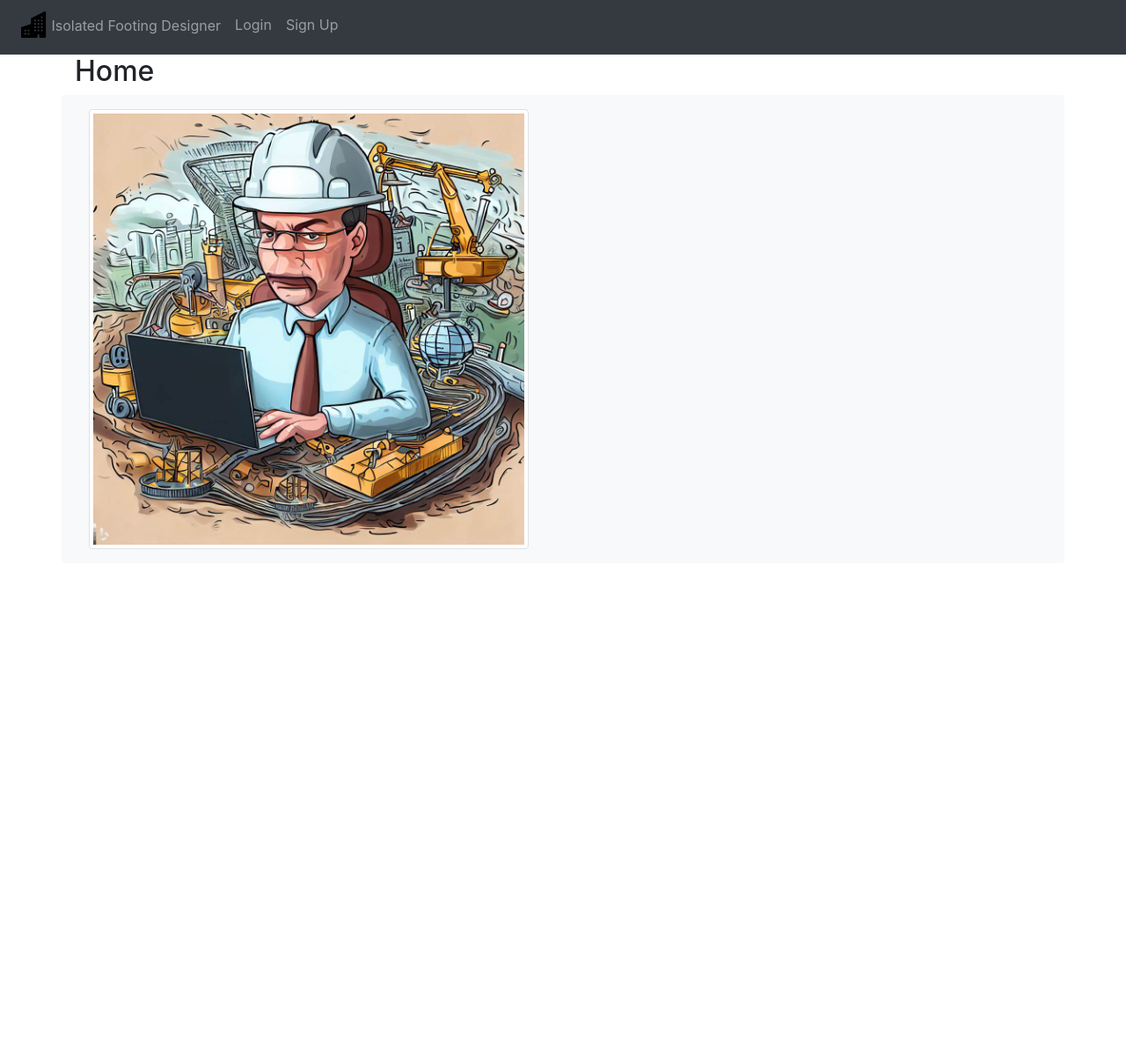
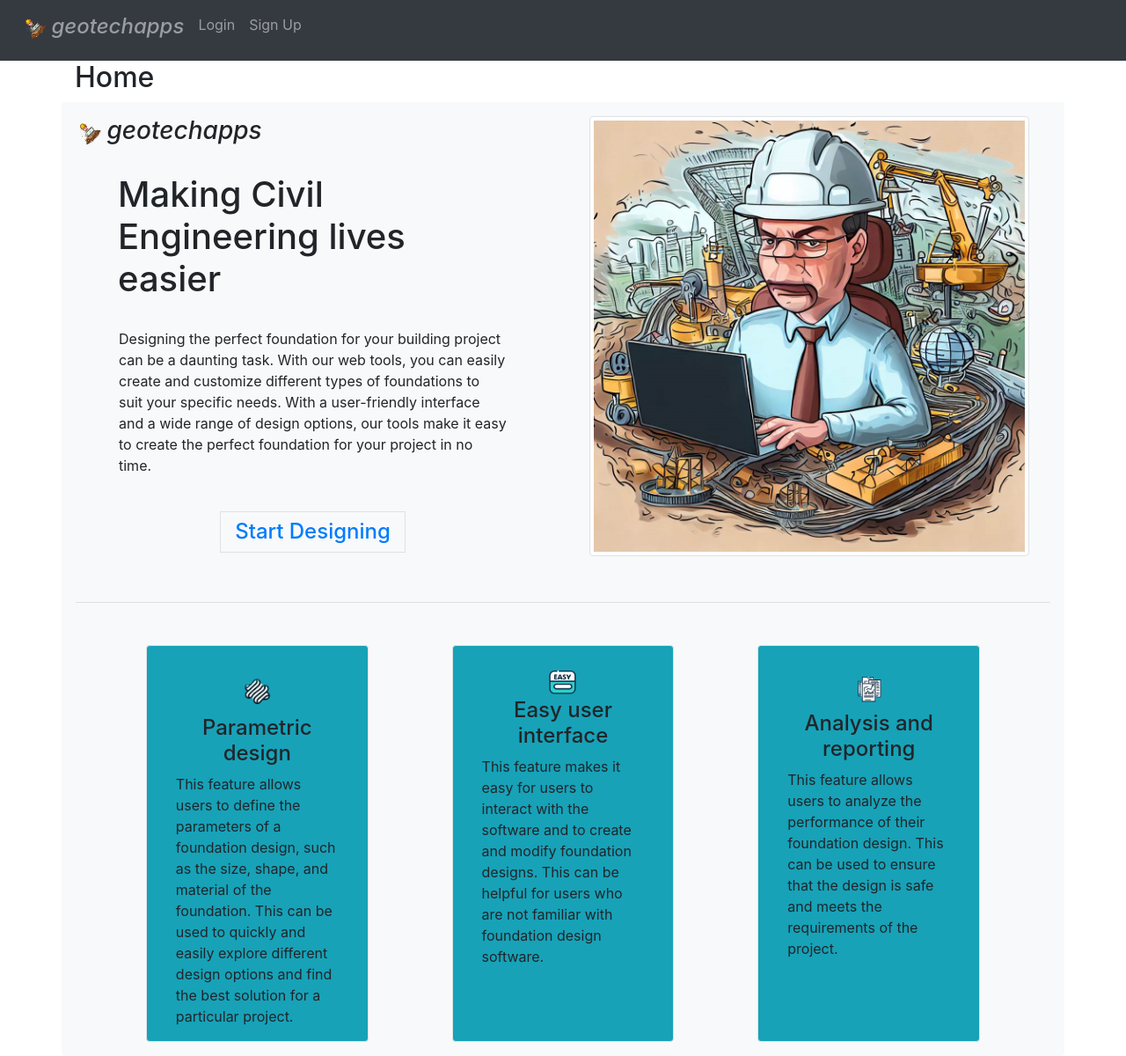
Before and after one commit to GideonAmhaG/portfolio_project, a Flask app: template website/templates/home.html in a window 1280 px wide. Shown: the whole page at 88% size. Before the commit the page ends 800 px from the top, so only its background shows below. Run offline with Flask 3, Linux system fonts and the light colour scheme; the template is opened without the code that fills it, so the values that code supplies are empty; some libraries are stand-ins or nearby versions.

```diff
--- a/website/templates/base.html
+++ b/website/templates/base.html
@@ -27,8 +27,8 @@
 			<span class="navbar-toggler-icon"></span>
 		</button>
 		<div class="collapse navbar-collapse" id="navbar">
-			<div class="navbar-nav">
-				<a class="nav-item nav-link" id="index" href="/"><img src="../static/buildings-fill.svg" alt="Bootstrap" width="30" height="30" style="position: relative; top: -3px;">  Isolated Footing Designer</a>
+			<div class="navbar-nav d-lg-flex align-items-top">
+				<a class="nav-item nav-link h4 font-italic" id="index" href="/"><img src="../static/logo.png" alt="Your Image" width="28" height="28" style="transform: rotate(-45deg);" style="position: relative; left: 0px;"> geotechapps</a>
 				{% if user.is_authenticated %}
 				<a class="nav-item nav-link" align="end" id="logout" href="/logout">Logout</a>
 				{% else %}
--- a/website/templates/home.html
+++ b/website/templates/home.html
@@ -2,7 +2,73 @@
 {% block title %}Home{% endblock %}
 {% block header %}Home{% endblock %}
 {% block content %}
-<div class="container-fluid">
-  <img src="../static/man_stare.jpg" class="img-fluid img-thumbnail" alt="Your Image" width="500" height="500" >
+<div class="row">
+	<div class="col">
+		<h3 class="font-italic"><img src="../static/logo.png" alt="Your Image" width="28" height="28" style="transform: rotate(-45deg);" style="position: relative; left: 0px;"> geotechapps</h3>
+		<br>
+		<div class="col px-5 py-0">
+			<h1>Making Civil Engineering lives easier</h1>
+			<br>
+			<div class="row px-3">
+				<p>Designing the perfect foundation for your building project can be a daunting task. With our web tools, you can easily create and customize different types of foundations to suit your specific needs. With a user-friendly interface and a wide range of design options, our tools make it easy to create the perfect foundation for your project in no time.</p>
+			</div>
+			<br>
+			<div class="row justify-content-center">
+				<a class="nav-item nav-link h4 border" href="/found_type">Start Designing</a>
+			</div>
+		</div>
+	</div>
+	<div class="col">
+		<div class="container-fluid">
+		  <img src="../static/man_stare.jpg" class="img-fluid img-thumbnail" alt="Your Image" width="500" height="500" style="position: relative; left: 0px;">
+		</div>
+	</div>
+</div>
+<hr class="my-5">
+<div class="row">
+	<div class="col-1">
+	</div>
+	<div class="col px-5 border rounded bg-info">
+		<br>
+		<div class="row justify-content-center">
+			<img src="../static/pdesign.png" alt="Your Image" width="55" height="55" style="position: relative; left: 0px;">
+		</div>
+		<div class="row justify-content-center">
+			<h4 align="center">Parametric design</h4>
+		</div>
+		<div class="row justify-content-center">
+			<p>This feature allows users to define the parameters of a foundation design, such as the size, shape, and material of the foundation. This can be used to quickly and easily explore different design options and find the best solution for a particular project.</p>
+		</div>
+	</div>
+	<div class="col-1">
+	</div>
+	<div class="col px-5 border rounded bg-info">
+		<br>
+		<div class="row justify-content-center">
+			<img src="../static/userInt.png" alt="Your Image" width="35" height="35" style="position: relative; left: 0px;">
+		</div>
+		<div class="row justify-content-center">
+			<h4 align="center">Easy user interface</h4>
+		</div>
+		<div class="row justify-content-center">
+			<p>This feature makes it easy for users to interact with the software and to create and modify foundation designs. This can be helpful for users who are not familiar with foundation design software.</p>
+		</div>
+	</div>
+	<div class="col-1">
+	</div>
+	<div class="col px-5 border rounded bg-info">
+		<br>
+		<div class="row justify-content-center">
+			<img src="../static/report.png" alt="Your Image" width="50" height="50" style="position: relative; left: 0px;">
+		</div>
+		<div class="row justify-content-center">
+			<h4 align="center">Analysis and reporting</h4>
+		</div>
+		<div class="row justify-content-center">
+			<p>This feature allows users to analyze the performance of their foundation design. This can be used to ensure that the design is safe and meets the requirements of the project.</p>
+		</div>
+	</div>
+	<div class="col-1">
+	</div>
 </div>
 {% endblock %}
--- a/website/templates/index.html
+++ b/website/templates/soil_type.html
@@ -4,7 +4,7 @@
 {% block content %}
 <div class="row" style="padding-left: 1%;">
 	<div class="col">
-		<form action="/inputs" method="post">
+		<form method="post">
 			<input class="form-check-input" type="radio" name="option" value="clay"> Clay-soil/Short-term/Undrained<br>
 			<input class="form-check-input" type="radio" name="option" value="sand"> Sand-soil/Long-term/Drained<br>
 			<input class="form-check-input" type="radio" name="option" value="bearing_c"> I will provide my own bearing capacity<br>
```
Also changed, not shown: website/templates/found_type.html (added, +15 -0 lines), website/views.py (+28 -12 lines), website/static/logo.png (added), website/static/man_stare.jpg, website/static/pdesign.png (added), website/static/report.png (added), website/static/userInt.png (added), 5 other files.
